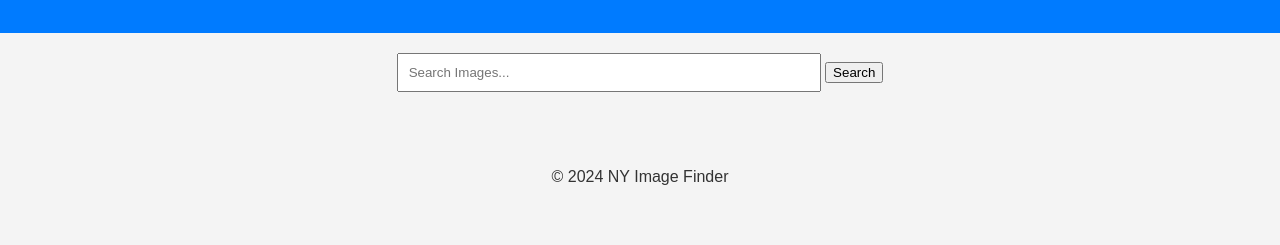
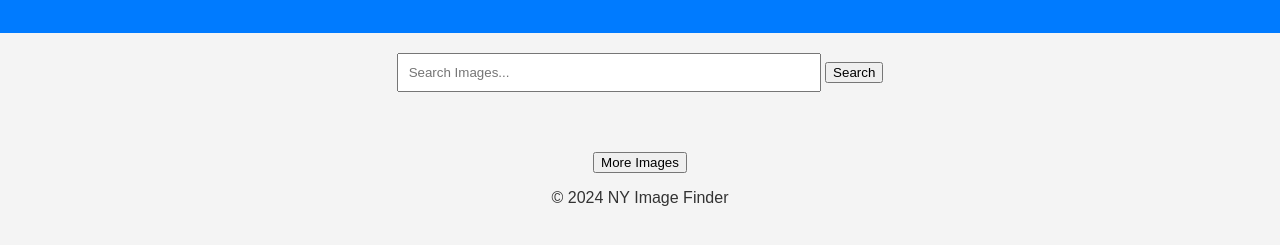
Before and after one commit to NiRo828/NY_API_Pixabay, a plain HTML site: page public/index.html in a window 1280 px wide. Shown: the part 121-366 px from the top of the page. Drawn offline with Linux system fonts and the light colour scheme.

Commit message:
fixed load more btn

```diff
--- a/public/index.html
+++ b/public/index.html
@@ -20,7 +20,7 @@
     </form>
     <!-- Image Container Section -->
      <div id="image-results"></div>
-     <button id="load-more" class="hidden">More Images</button>
+     <button id="load-more" class="load-more-btn">More Images</button>
 
      <!-- Modal Section  -->
     <div id="image-modal" class="hidden">
```
